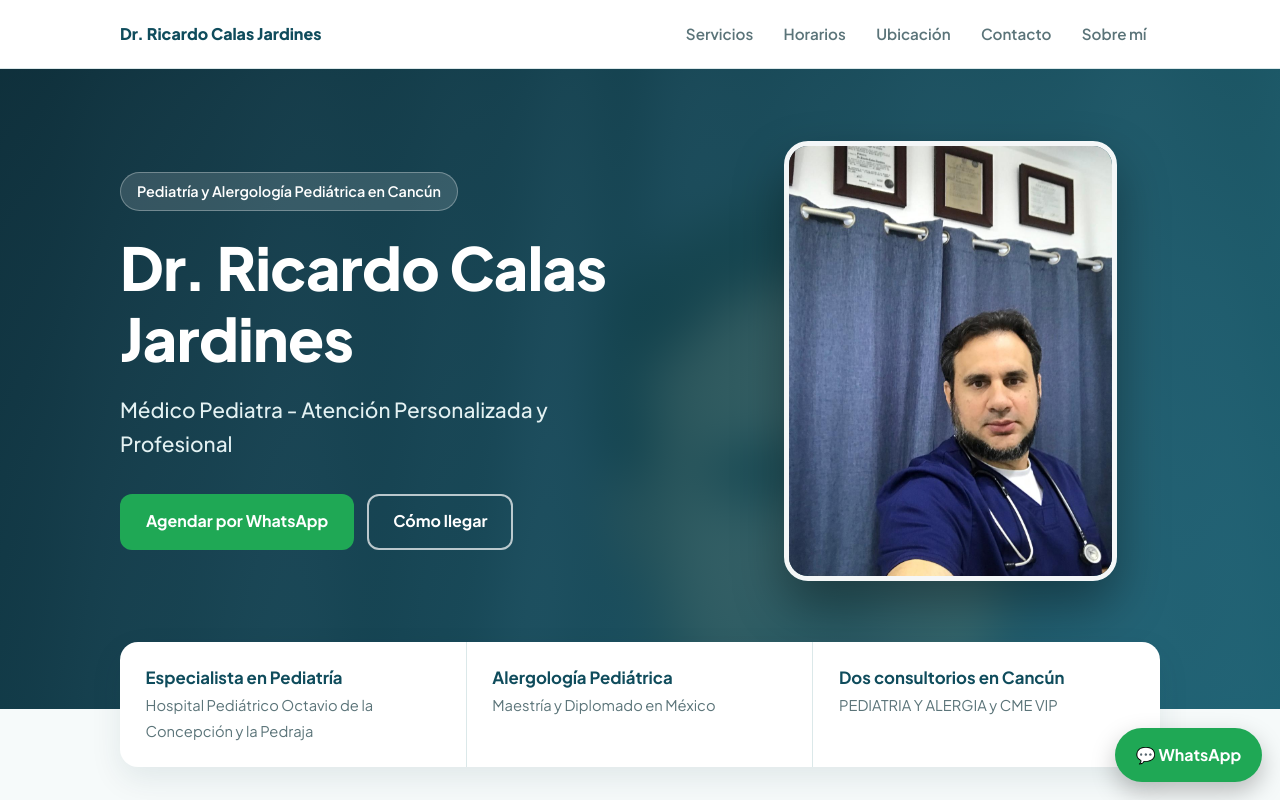
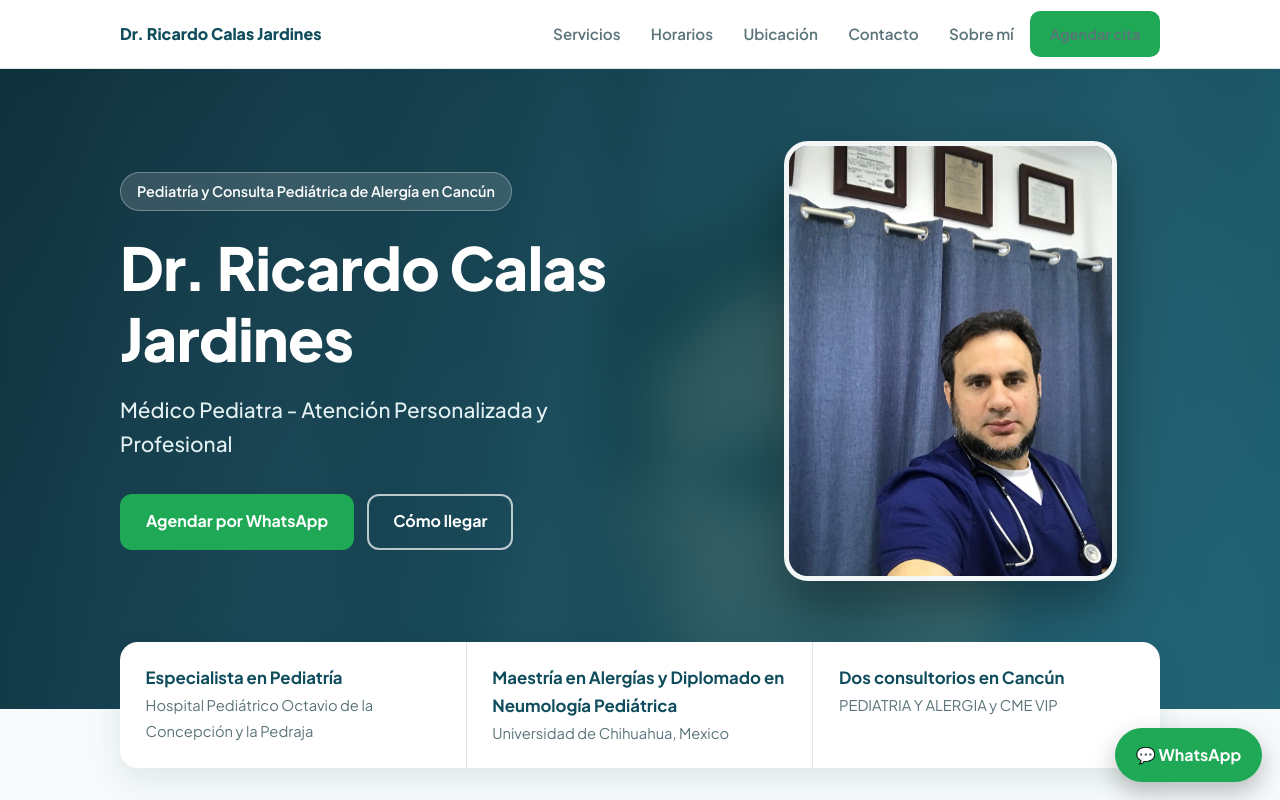
Before and after one commit to Decaxzm/Ricardo-Calas-Pediatria, a plain HTML site: page index.html in a window 1280 px wide. Shown: the top 800 px of the page. Drawn offline with Linux system fonts and the light colour scheme.

Commit message:
Arreglos menores de titulado

```diff
--- a/index.html
+++ b/index.html
@@ -158,6 +158,7 @@ footer p{margin:.2rem 0}
 <a href="#ubicacion">Ubicación</a>
 <a href="#contacto">Contacto</a>
 <a href="#sobre">Sobre mí</a>
+      <a class="btn btn-wa" href="https://wa.me/529987054815">Agendar cita</a>
   </nav>
   </div>
 </div>
@@ -165,7 +166,7 @@ footer p{margin:.2rem 0}
 <header id="inicio">
   <div class="container hero-in">
     <div>
-      <span class="badge">Pediatría y Alergología Pediátrica en Cancún</span>
+      <span class="badge">Pediatría y Consulta Pediátrica de Alergía en Cancún</span>
       <h1>Dr. Ricardo Calas Jardines</h1>
       <p class="lead">Médico Pediatra - Atención Personalizada y Profesional</p>
       <div class="cta">
@@ -180,7 +181,7 @@ footer p{margin:.2rem 0}
   <div class="container">
   <div class="cred">
     <div><strong>Especialista en Pediatría</strong><span>Hospital Pediátrico Octavio de la Concepción y la Pedraja</span></div>
-    <div><strong>Alergología Pediátrica</strong><span>Maestría y Diplomado en México</span></div>
+    <div><strong>Maestría en Alergías y Diplomado en Neumología Pediátrica</strong><span>Universidad de Chihuahua, Mexico</span></div>
     <div><strong>Dos consultorios en Cancún</strong><span>PEDIATRIA Y ALERGIA y CME VIP</span></div>
   </div>
 </div>
```
